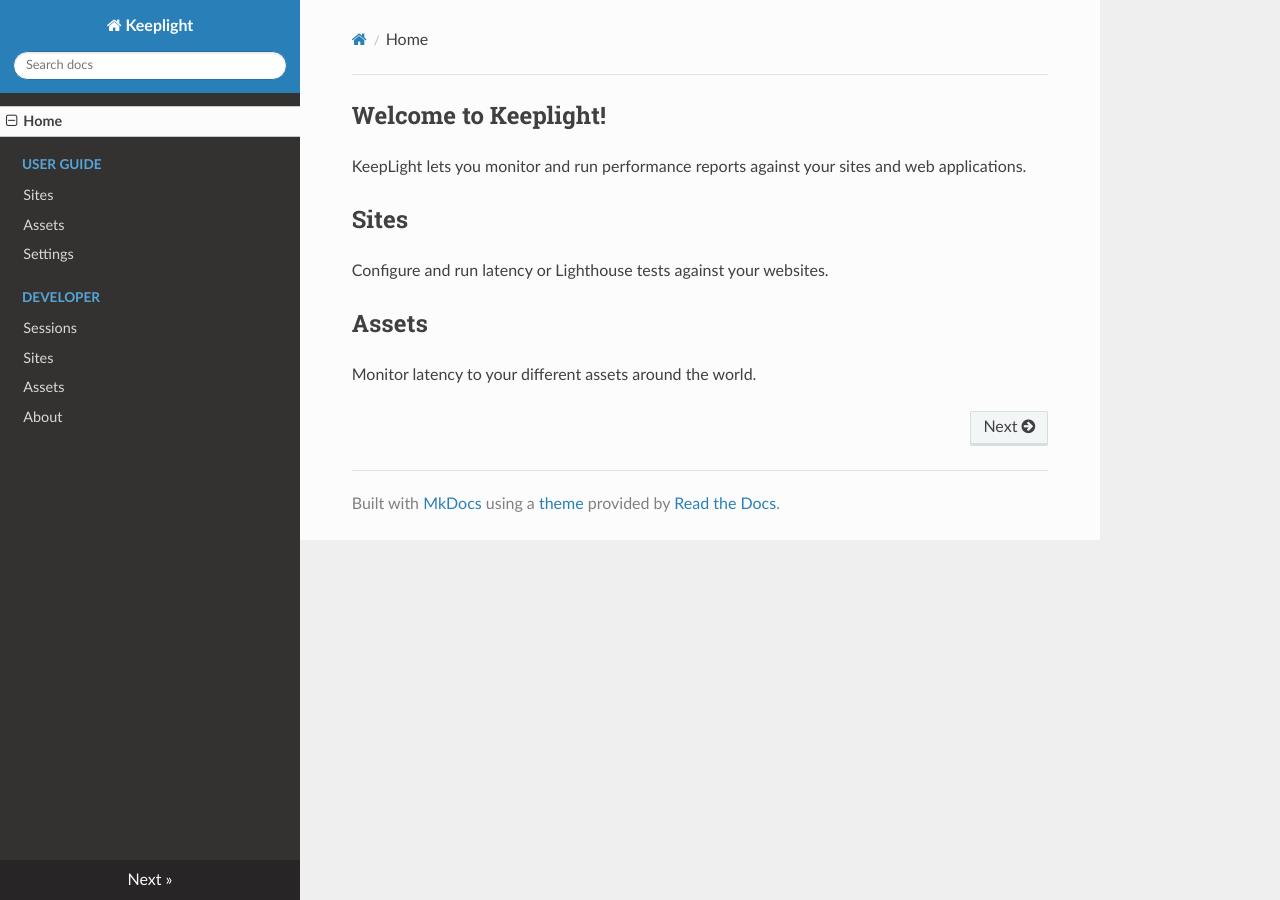
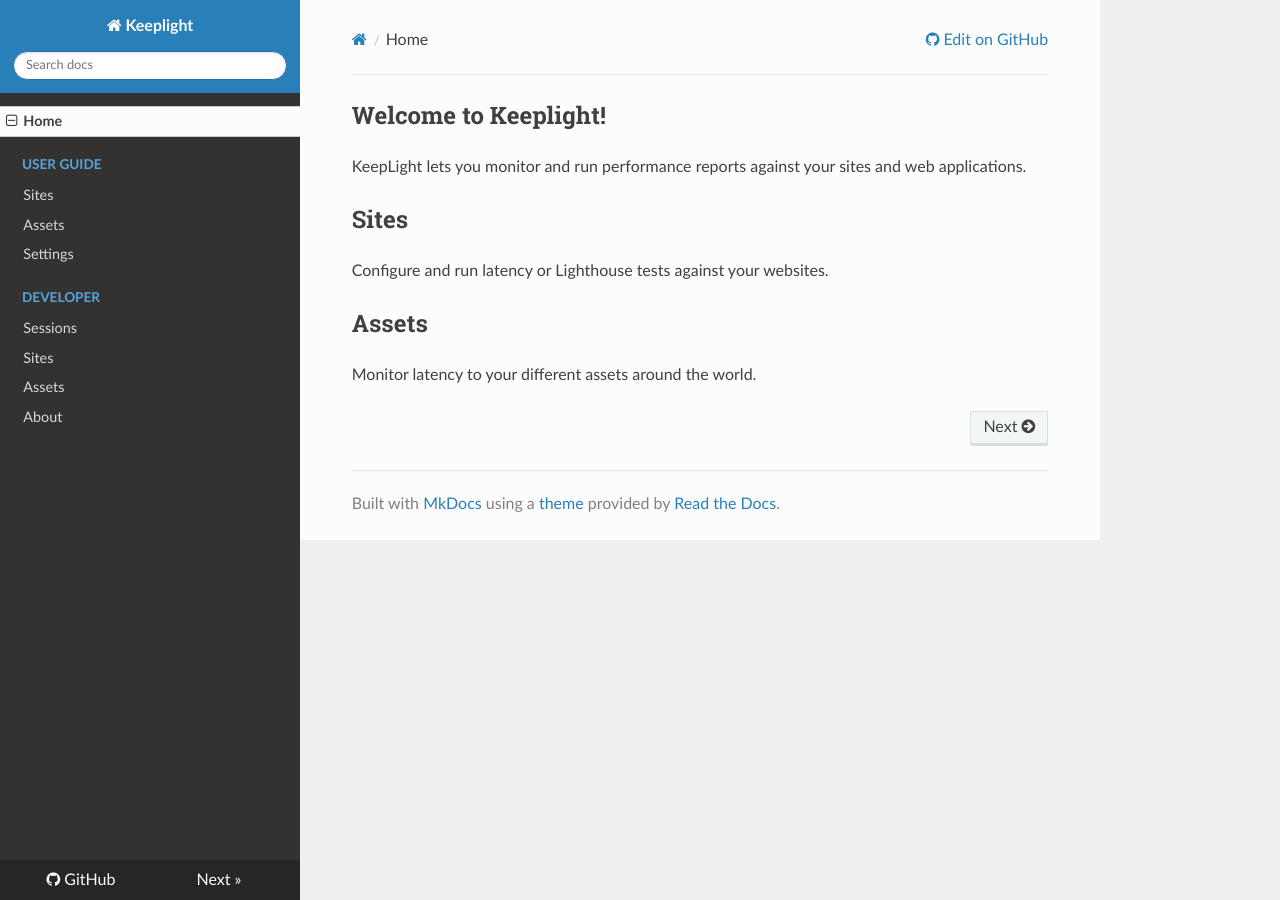
Before and after one commit to keeplight/documentation, an MkDocs documentation site: the page built from docs/index.md, in a window 1280 px wide. Built offline with MkDocs 1.6.1, drawn with Linux system fonts in a browser that asks for light colours; nearby versions of some CDN libraries; old or Windows-style settings are respelled for this version of MkDocs.

```diff
--- a/mkdocs.yml
+++ b/mkdocs.yml
@@ -1,4 +1,8 @@
 site_name: Keeplight
+site_url: https://keeplight.io
+repo_url: https://github.com/keeplight/documentation
+repo_name: 'GitHub'
+site_author: Nick Sjostrom
 pages:
   - Home: index.md
   - User Guide:
```
